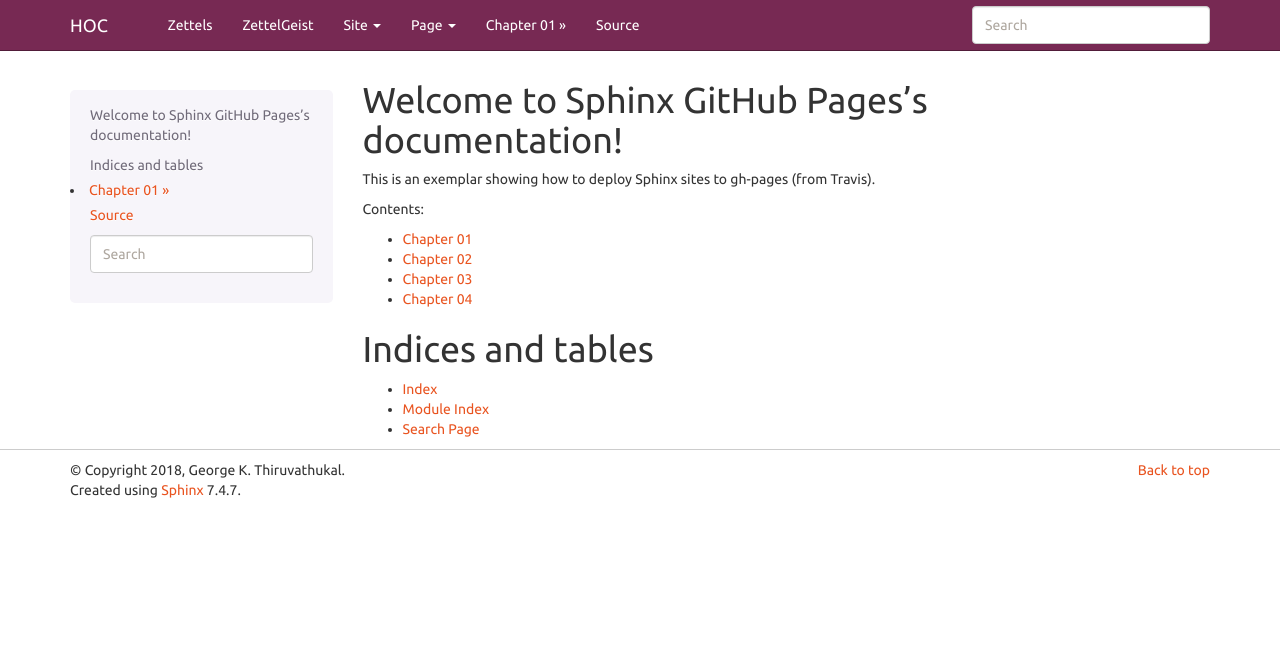
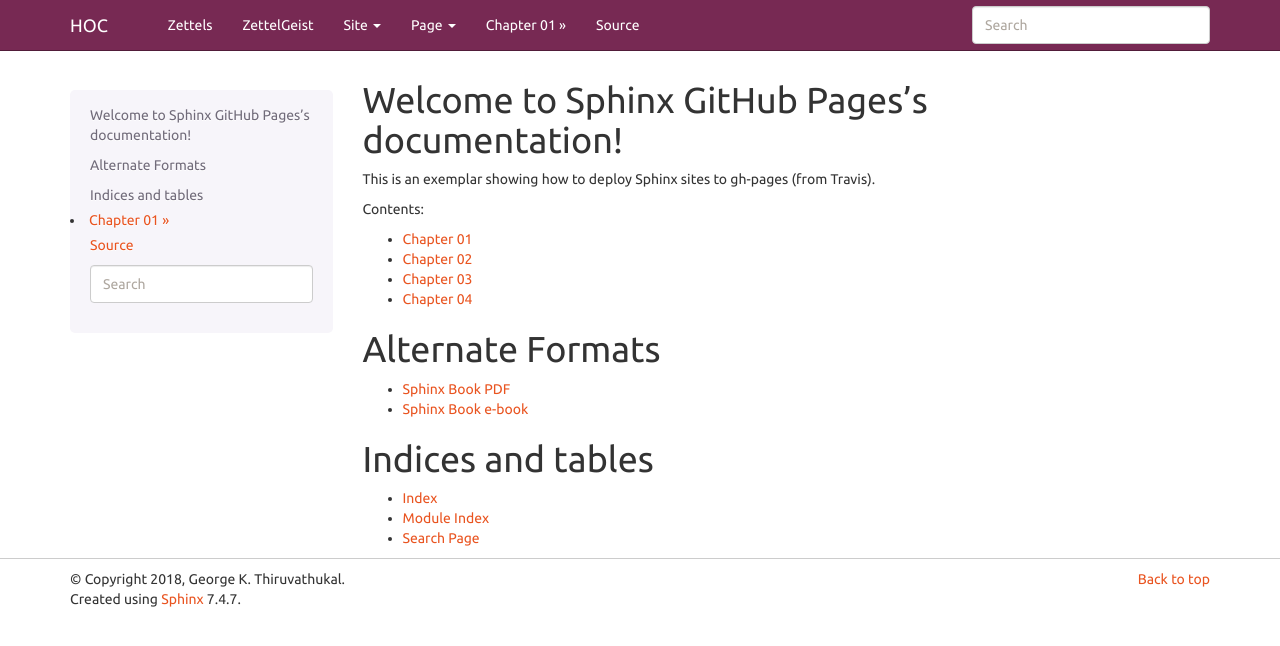
Before and after one commit to LoyolaChicagoCode/sphinx-gh-pages, a Sphinx documentation site: the page built from source/index.rst, in a window 1280 px wide. Shown: the top 646 px of the page. Built offline with Sphinx 7.4.7, drawn with Linux system fonts in a browser that asks for light colours.

Commit message:
include build artifacts for PDF/e-books

```diff
--- a/source/index.rst
+++ b/source/index.rst
@@ -18,6 +18,12 @@
    ch03
    ch04
 
+Alternate Formats
+==================
+
+- `Sphinx Book PDF <downloads/SphinxGitHubPages.pdf>`_
+- `Sphinx Book e-book <downloads/SphinxGitHubPages.epub>`_
+
 Indices and tables
 ==================
 
```
